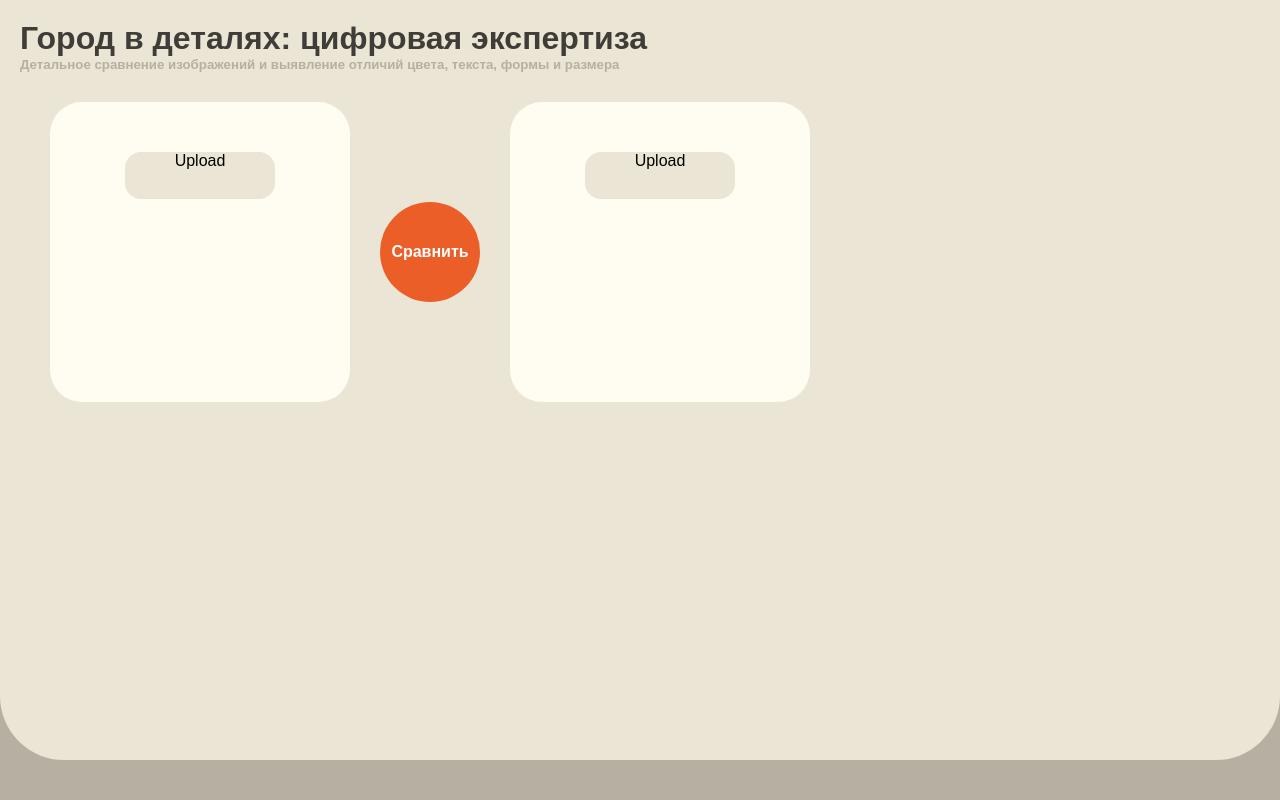
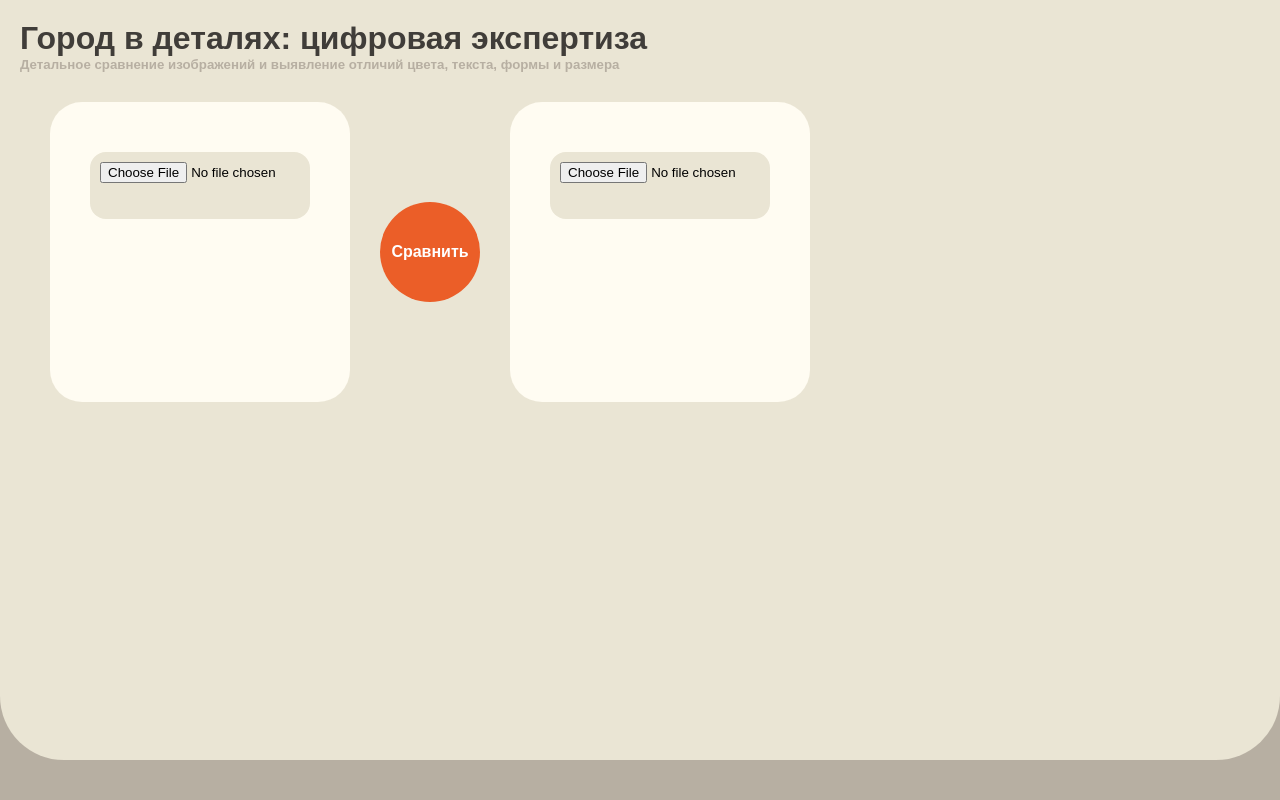
Before and after one commit to rol506/deepAnalyze, a Flask app: page / in a window 1280 px wide. Shown: the part 20-820 px from the top of the page. Run offline with Flask 3, Linux system fonts and the light colour scheme.

Commit message:
minor fix

```diff
--- a/static/css/style.css
+++ b/static/css/style.css
@@ -41,15 +41,16 @@ form {
 div.upload {
   /*border: 1px solid black;*/
   height: 47px;
-  width: 150px;
+  width: 200px;
   background: #EAE5D4;
   text-align: center;
   border-radius: 16px;
   position: relative;
+  padding: 10px;
 }
 
 div.upload:before {
-  content: "Upload";
+  /*content: "Upload";*/
   width: 100%;
   white-space: pre;
   top: 50%;
@@ -70,8 +71,8 @@ div.uploadWrapper {
 
 input[type="file"] {
   height: 47px;
-  width: 150px;
-  opacity: 0;
+  width: 200px;
+  opacity: 1;
 }
 
 input[type="submit"] {
```
